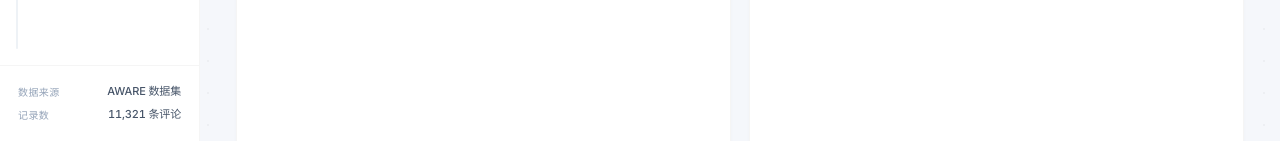
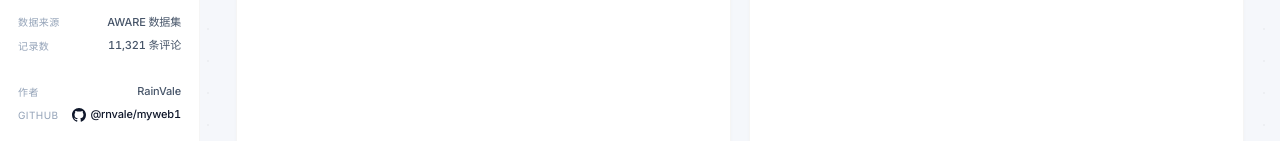
Before and after one commit to rnvale/myweb1, a Vue app in the folder frontend/: page / in a window 1280 px wide. Shown: the part 659-800 px from the top of the page. Built offline with nearby package versions, Linux system fonts and the light colour scheme; no server answers.

Commit message:
Update App.vue

```diff
--- a/frontend/src/App.vue
+++ b/frontend/src/App.vue
@@ -48,7 +48,27 @@
     <span class="sf-label">记录数</span>
     <span class="sf-value">11,321 条评论</span>
   </div>
+
+  <!-- 作者与 GitHub 链接 -->
+  <div class="sf-row" style="margin-top: 12px; padding-top: 12px; border-top: 1px solid rgba(255,255,255,0.12);">
+    <span class="sf-label">作者</span>
+    <span class="sf-value">RainVale</span>
   </div>
+  <div class="sf-row" style="align-items: center;">
+    <span class="sf-label">GitHub</span>
+    <a href="https://github.com/rnvale/myweb1" target="_blank" rel="noopener noreferrer"
+       class="sf-value"
+       style="display: inline-flex; align-items: center; gap: 4px; color: inherit; text-decoration: none; transition: opacity 0.2s;"
+       onmouseover="this.style.opacity='0.7'"
+       onmouseout="this.style.opacity='1'">
+      <svg viewBox="0 0 24 24" fill="currentColor" style="width: 14px; height: 14px;" aria-hidden="true">
+        <path d="M12 0C5.37 0 0 5.37 0 12c0 5.3 3.438 9.8 8.205 11.385.6.113.82-.26.82-.577 0-.285-.01-1.04-.015-2.04-3.338.724-4.042-1.61-4.042-1.61-.546-1.387-1.333-1.756-1.333-1.756-1.09-.745.083-.73.083-.73 1.205.085 1.84 1.237 1.84 1.237 1.07 1.835 2.807 1.305 3.492.998.108-.776.42-1.305.762-1.605-2.665-.305-5.467-1.332-5.467-5.93 0-1.31.467-2.38 1.235-3.22-.135-.303-.535-1.523.105-3.176 0 0 1.005-.322 3.3 1.23.96-.267 1.98-.4 3-.405 1.02.005 2.045.138 3 .405 2.28-1.552 3.285-1.23 3.285-1.23.645 1.653.24 2.873.12 3.176.765.84 1.23 1.91 1.23 3.22 0 4.61-2.805 5.625-5.475 5.92.42.36.81 1.096.81 2.22 0 1.606-.015 2.896-.015 3.286 0 .315.21.69.825.57C20.565 21.795 24 17.295 24 12c0-6.63-5.37-12-12-12z"/>
+      </svg>
+      @rnvale/myweb1
+    </a>
+  </div>
+</div>
+
     </aside>
 
     <!-- Main -->
```
Lines whose indentation alone changed are shown as unchanged.
